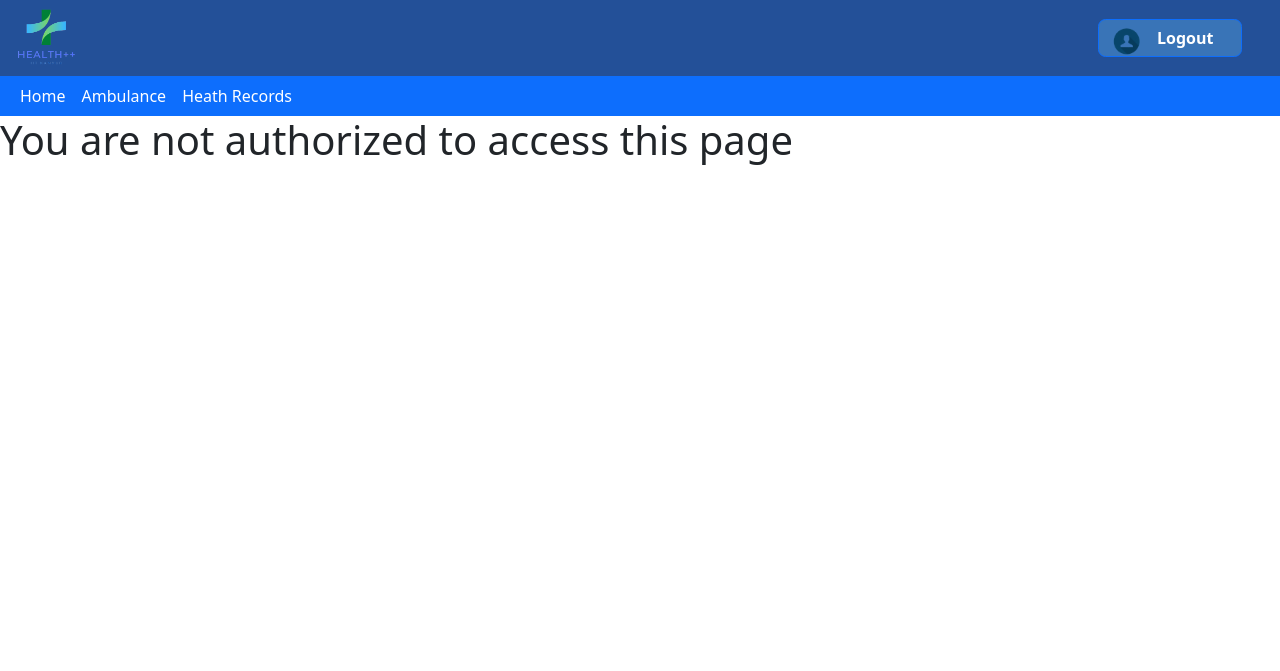
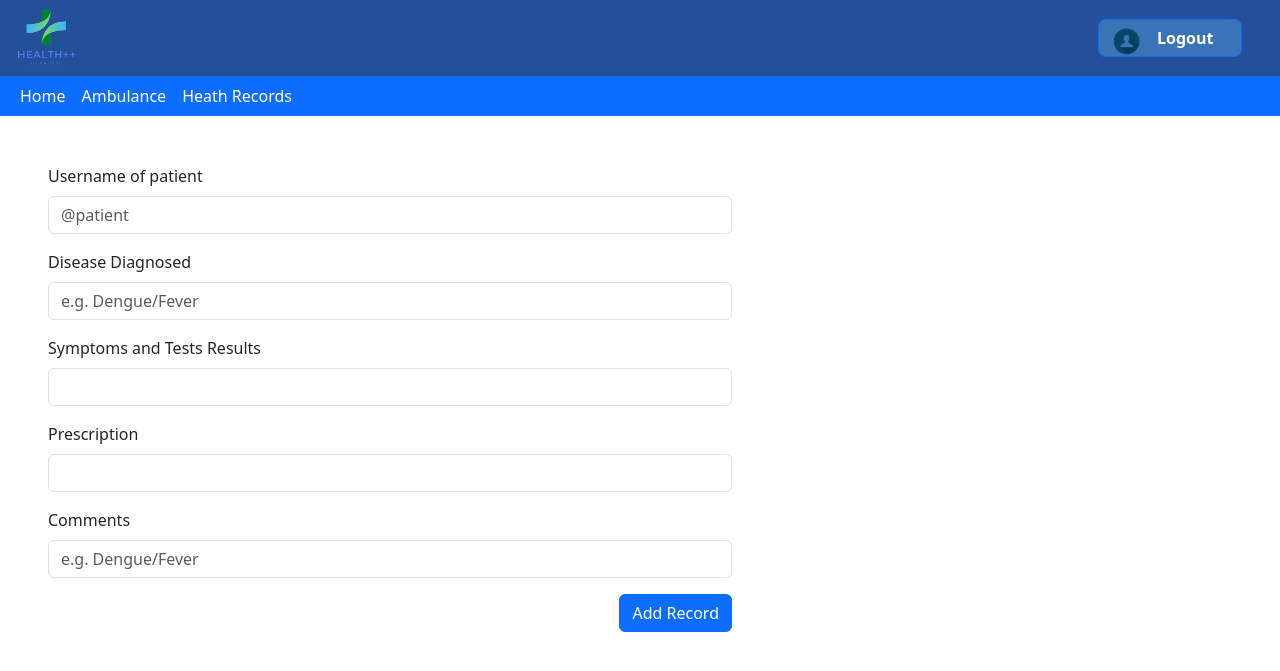
Before and after one commit to AnujSinghal21/Starbugs, a Django app: page /health_booklet/add_health_record in a window 1280 px wide. Shown: the top 671 px of the page. Run offline with Django 4.2, Linux system fonts and the light colour scheme; a user stored in the database is signed in; data comes from the database, SQL or seed files in the repository; both versions use the stored data as it was after the commit.

Commit message:
Health records

```diff
--- a/HCapp/health_booklet/templates/create_health_record.html
+++ b/HCapp/health_booklet/templates/create_health_record.html
@@ -55,7 +55,7 @@
             }
         </style>
     </head>
-    {%if user.account.Role == 'Student' %}
+    {%if user.account.Role == 'Student' or user.account.Role == 'Doctor'%}
     <body>
         <div class="mt-5 mx-5">
             <!-- <h3>Add New Medical Record</h3> -->
--- a/HCapp/health_booklet/templates/view_health_records.html
+++ b/HCapp/health_booklet/templates/view_health_records.html
@@ -16,7 +16,7 @@
         }
     </style>
 </head>
-{%if user.account.Role == 'Student' or user.account.Role == 'Receptionist'%}
+{%if user.account.Role == 'Student' or user.account.Role == 'Receptionist' or user.account.Role == 'Doctor'%}
 <body>
     <div class="container shadow min-vh-100 py-2">
         <div class="table-responsive">
--- a/HCapp/health_booklet/views.py
+++ b/HCapp/health_booklet/views.py
@@ -5,6 +5,9 @@ from .forms import HealthRecordForm
 from members.models import Account
 from health.models import Appointment
 from django.contrib.auth.models import User
+from django.contrib import messages
+from django.http import HttpResponseRedirect
+
 
 # Create your views here.
 
@@ -42,12 +45,22 @@ def create_health_record(request):
         symptoms= request.POST["symptoms"]
         prescription = request.POST["prescription"]
         comment = request.POST["comments"]
-        user = Account.objects.get(user = User.objects.get(username=username))
-        patient = Patient.objects.get(user = user)
-        doctor = Doctor.objects.get(user=Account.objects.get(user=request.user))
-        entry = HealthRecord.objects.create(patient = patient, doctor = doctor, disease = disease,symptoms = symptoms, prescription = prescription, comments = comment)
-        entry.save()
-    return render(request, 'create_health_record.html',)
+        user=request.user
+        try:
+            user = User.objects.get(username=username)
+        except user.DoesNotExist:
+            user = None
+        if user is None:
+            messages.error(request, 'Invalid username')
+            return HttpResponseRedirect('/health_booklet/add_health_record?value=create')
+        else:
+            user = Account.objects.get(user = User.objects.get(username=username))
+            patient = Patient.objects.get(user = user)
+            doctor = Doctor.objects.get(user=Account.objects.get(user=request.user))
+            entry = HealthRecord.objects.create(patient = patient, doctor = doctor, disease = disease,symptoms = symptoms, prescription = prescription, comments = comment)
+            entry.save()
+       # if not entry.is_valid():
+    return render(request, 'create_health_record.html')
 
 
 @login_required
@@ -66,6 +79,8 @@ def view_health_records(request):
             return redirect('home')
         health_records = HealthRecord.objects.filter(patient=patient)
     else:
+        if(request.user.account.Role=='Doctor'):
+            print("hello")
         health_records=HealthRecord.objects.all()
     for record in health_records:
         record.date = record.datetime.date()
--- a/HCapp/leaveapp/templates/leaveapp/ViewApplications.html
+++ b/HCapp/leaveapp/templates/leaveapp/ViewApplications.html
@@ -27,7 +27,7 @@
 </head>
 
 <body>
-    {%if user.account.Role == 'Student' %}
+    {%if user.account.Role == 'Student' or user.account.Role == 'DUGC'%}
     <div class="container shadow min-vh-100 py-2">
         <div class="table-responsive">
             <table class="table accordion">
```
Also changed, not shown: HCapp/db.sqlite3.
